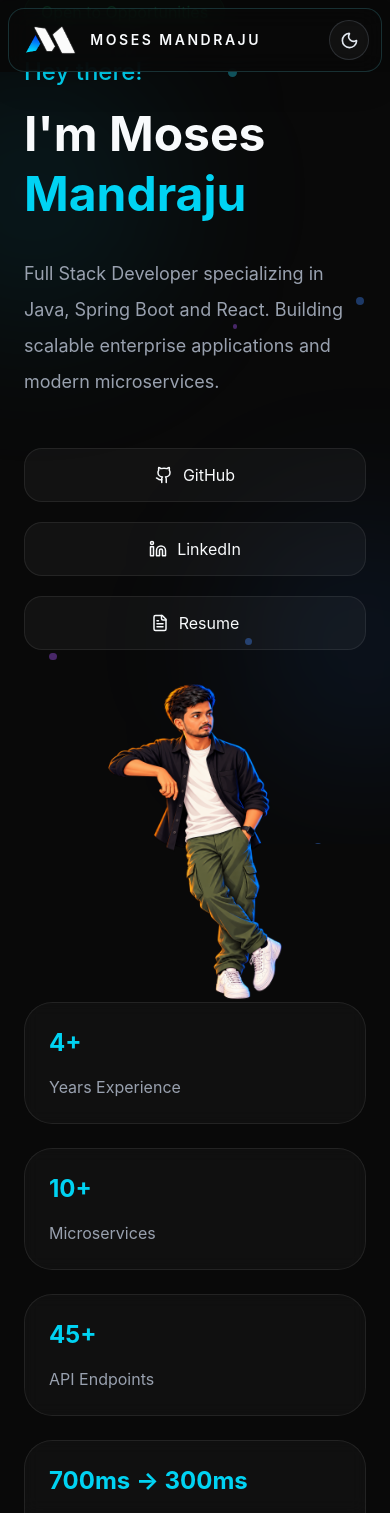
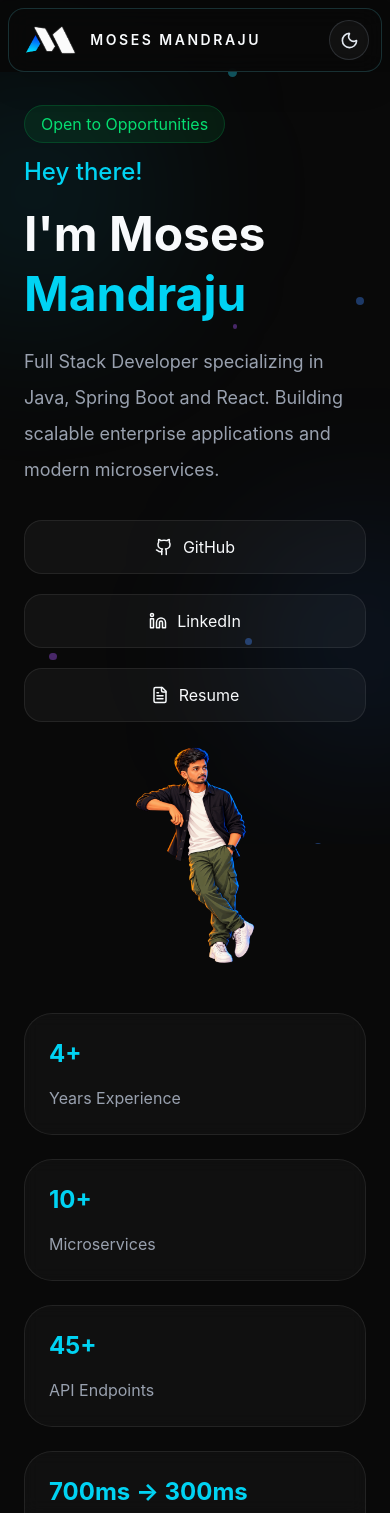
Before and after one commit to moses-mandraju/engineer, a React (Vite) app: page / in a window 390 px wide. Shown: the top 1513 px of the page. Built offline with nearby package versions, Linux system fonts and the light colour scheme.

Commit message:
Changes for mobile dimensions

```diff
--- a/src/components/Hero.jsx
+++ b/src/components/Hero.jsx
@@ -9,7 +9,7 @@ export default function Hero() {
   const shouldAnimateText = !isMobile && !reduceMotion;
 
   return (
-    <section className="min-h-screen flex items-center px-6 sm:px-8 overflow-x-hidden">
+    <section className="hero-section min-h-screen flex items-center px-6 sm:px-8 overflow-x-hidden">
       <div className="relative w-full max-w-6xl mx-auto">
         <motion.div
           className="hero-copy relative z-20 w-full lg:max-w-[58%]"
--- a/src/index.css
+++ b/src/index.css
@@ -376,7 +376,16 @@ html.theme-light .theme-toggle {
     0 0 20px rgba(34,211,238,.25);
 }
 
-@media (min-width: 769px) and (max-width: 1279px) {
+@media (max-width: 1279.98px) {
+    .hero-section {
+        min-height: 0;
+        align-items: flex-start;
+        padding-top: 7rem;
+        padding-bottom: 3rem;
+    }
+}
+
+@media (min-width: 769px) and (max-width: 1279.98px) {
     .hero-copy {
         width: 62%;
         max-width: 62%;
@@ -385,15 +394,45 @@ html.theme-light .theme-toggle {
     .hero-portrait {
         position: absolute;
         top: 50%;
-        right: 3%;
-        height: min(82vh, 460px);
+        right: clamp(18%, calc(42% - (1280px - 100vw)), 42%);
+        height: clamp(280px, 72vh, 460px);
         max-width: none;
         margin: 0;
         transform: translateY(-50%);
     }
 }
 
+@media (min-width: 1280px) {
+    .hero-portrait {
+        right: 42%;
+        top: 50%;
+        height: min(70vh, 550px);
+        margin: 0;
+    }
+}
+
 @media (max-width: 768px) {
+    .hero-copy > div:first-child {
+        margin-bottom: 1.25rem;
+    }
+
+    .hero-copy > div:nth-child(2) {
+        margin-bottom: 1rem;
+    }
+
+    .hero-copy p {
+        margin-top: 1.25rem;
+    }
+
+    .hero-copy > div:last-child {
+        margin-top: 2rem;
+    }
+
+    .hero-portrait {
+        height: clamp(190px, 26vh, 240px);
+        margin-top: 1.5rem;
+    }
+
     .site-nav {
         backdrop-filter: none;
         background: rgba(9,9,9,.86);
```
